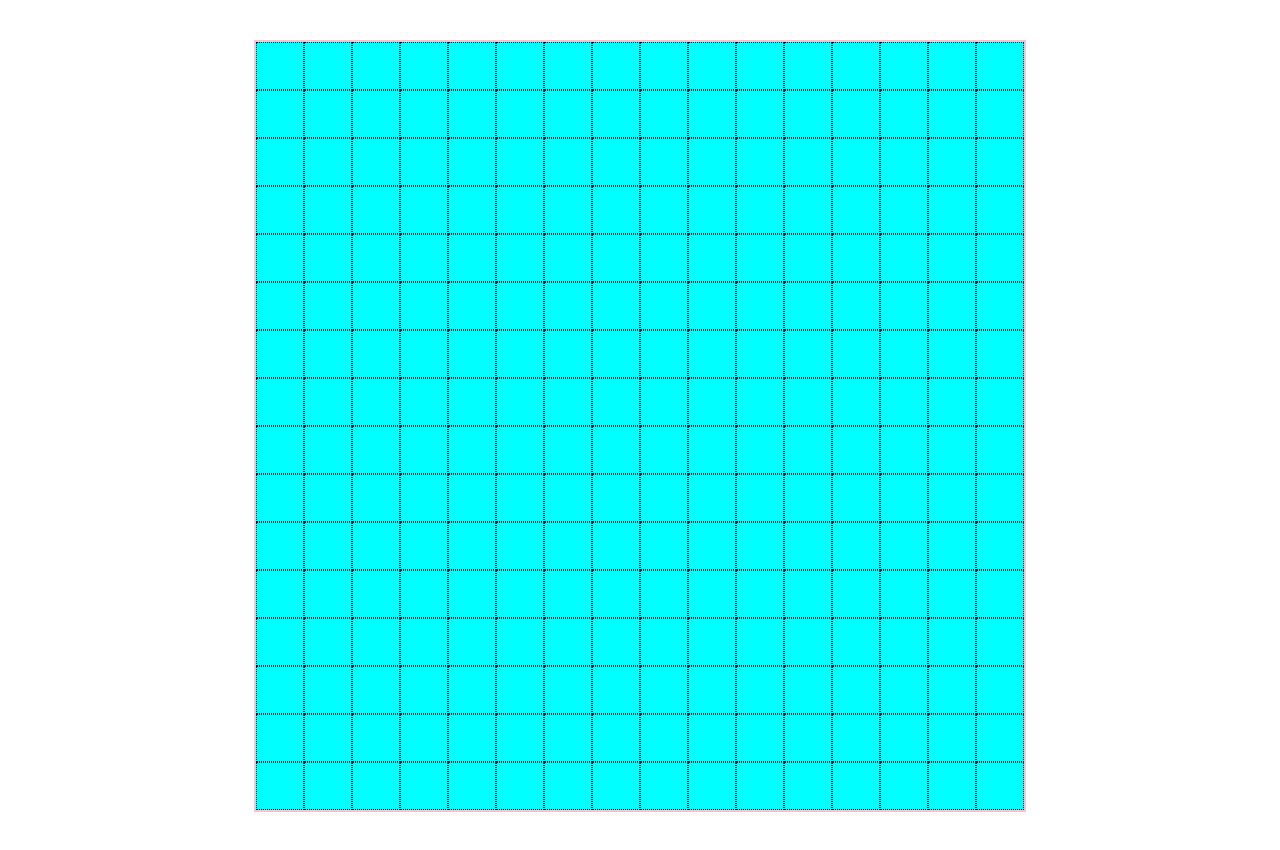
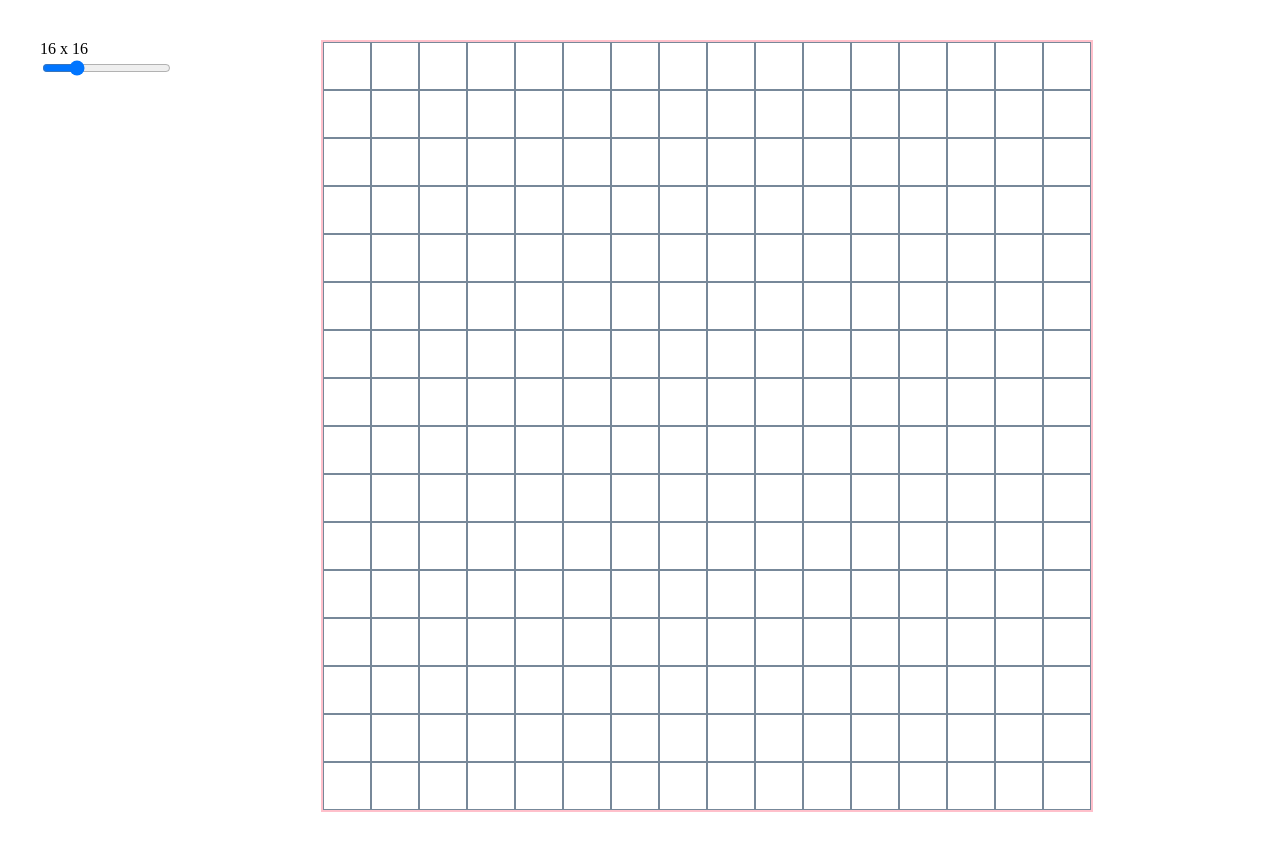
Before and after one commit to tymc47/odin-etchasketch, a plain HTML site: page index.html in a window 1280 px wide. Drawn offline with Linux system fonts and the light colour scheme.

Commit message:
add gridsize slider

```diff
--- a/index.html
+++ b/index.html
@@ -9,7 +9,14 @@
     <link rel="stylesheet" href="style.css">
 </head>
 
-<body draggable="false">
+<body>
+    <div class="control">
+        <div class="gridslider">
+            <div class="slidervalue">&nbsp;</div>
+            <input type="range" min="1" max="64" value="16" class = "slider">
+        </div>
+
+    </div>
     <div class="panel">
 
     </div>
--- a/script.js
+++ b/script.js
@@ -1,31 +1,41 @@
-function createGrid(){
+function createGrid(size){
     const panel = document.querySelector('.panel');
 
-    for (let i = 0; i < 256; i++){
+    // clear grid
+    panel.replaceChildren();
+
+    // generate new grid
+    for (let i = 0; i < size**2; i++){
         const gridbox = document.createElement('div');
         gridbox.classList.add("gridbox");
-        gridbox.setAttribute("unselectable", "on");
+        gridbox.style.height = (768/size - 2) +"px";
+        gridbox.style.width = (768/size - 2) +"px";
+
+        gridbox.addEventListener('mouseover', function(){
+            if (isMouseDown){
+            this.style.background = 'black';
+            }
+        })
+
+        gridbox.addEventListener('mousedown', function(){
+            this.style.background = 'black';
+        })
+
         panel.appendChild(gridbox);
     }
 }
 
+createGrid(16);
+const slider = document.querySelector('.slider');
+const slidervalue = document.querySelector('.slidervalue');
+let isMouseDown = false;
 
-createGrid()
-const gridboxes = document.querySelectorAll('.gridbox');
-const panel = document.querySelector('.panel');
-let isMouseDown = false;
+slidervalue.textContent = (slider.value + " x " + slider.value);
 
 document.body,onmousedown = () => isMouseDown = true;
 document.body.onmouseup = () => isMouseDown = false;
 
-gridboxes.forEach(gridbox => gridbox.addEventListener('mouseover', function(){
-    if (isMouseDown){
-    this.style.background = 'white';
-    }
+slider.oninput = function(){
+    createGrid(this.value);
+    slidervalue.textContent = (slider.value + " x " + slider.value);
 }
-));
-
-gridboxes.forEach(gridbox => gridbox.addEventListener('mousedown', function(){
-    this.style.background = 'white';
-}
-));
--- a/style.css
+++ b/style.css
@@ -1,6 +1,7 @@
 body{
     padding: 32px;
     justify-content: center;
+    display: flex;
 }
 
 .panel{
@@ -8,16 +9,18 @@ body{
     margin: 0 auto;
     display: flex;
     flex-wrap: wrap;
+    justify-content: center;
     height: 768px;
     width: 768px;
 }
 
 .panel > .gridbox {
-    height: 46px;
-    width: 46px;
-    border: dotted 1px black;
-    background-color: aqua;
+    border: solid 1px lightslategray;
     -webkit-user-drag: none;
     -webkit-user-select: none;
 
 }
+
+.slider:hover {
+    opacity: 1;
+}
```
